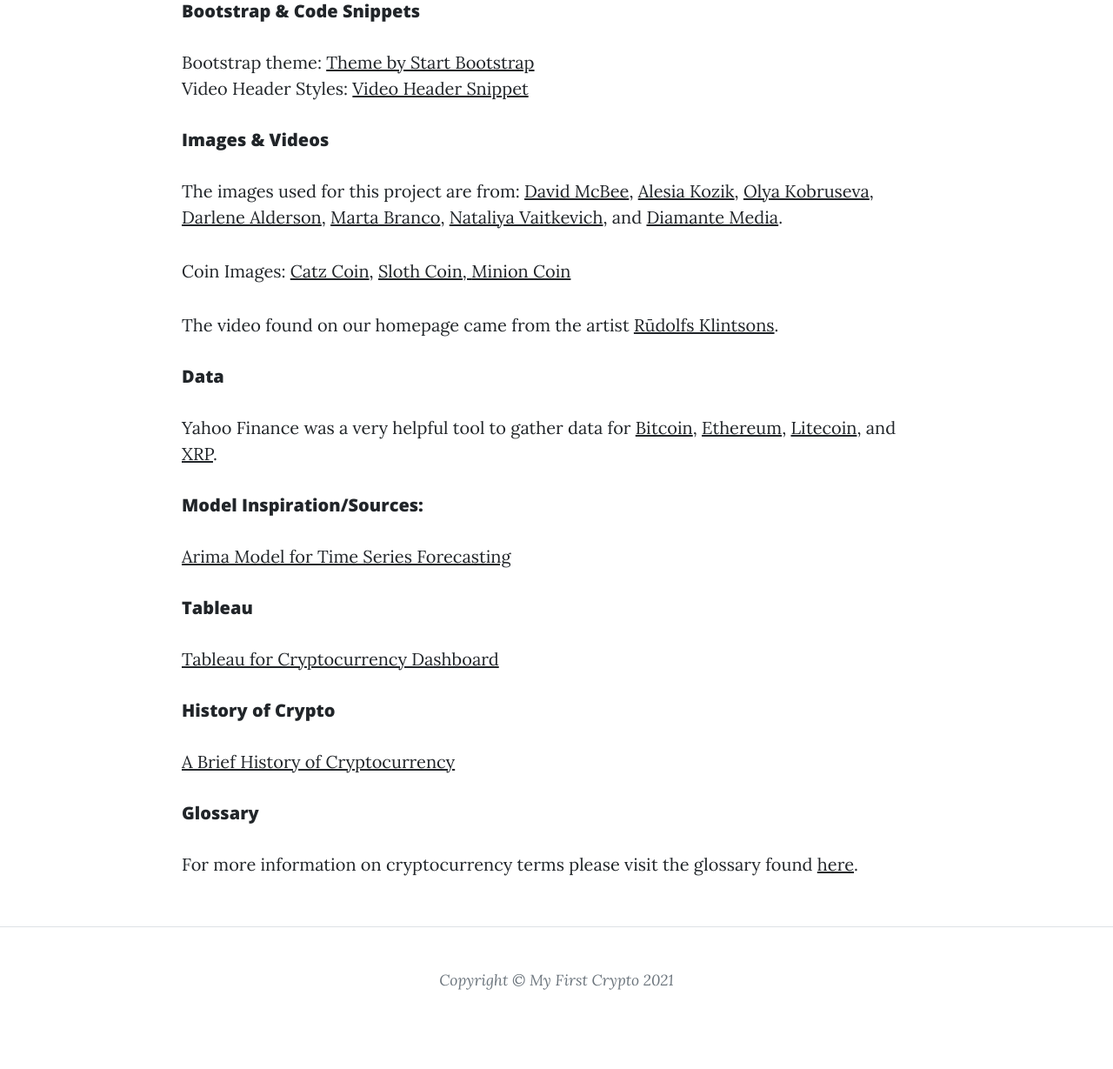
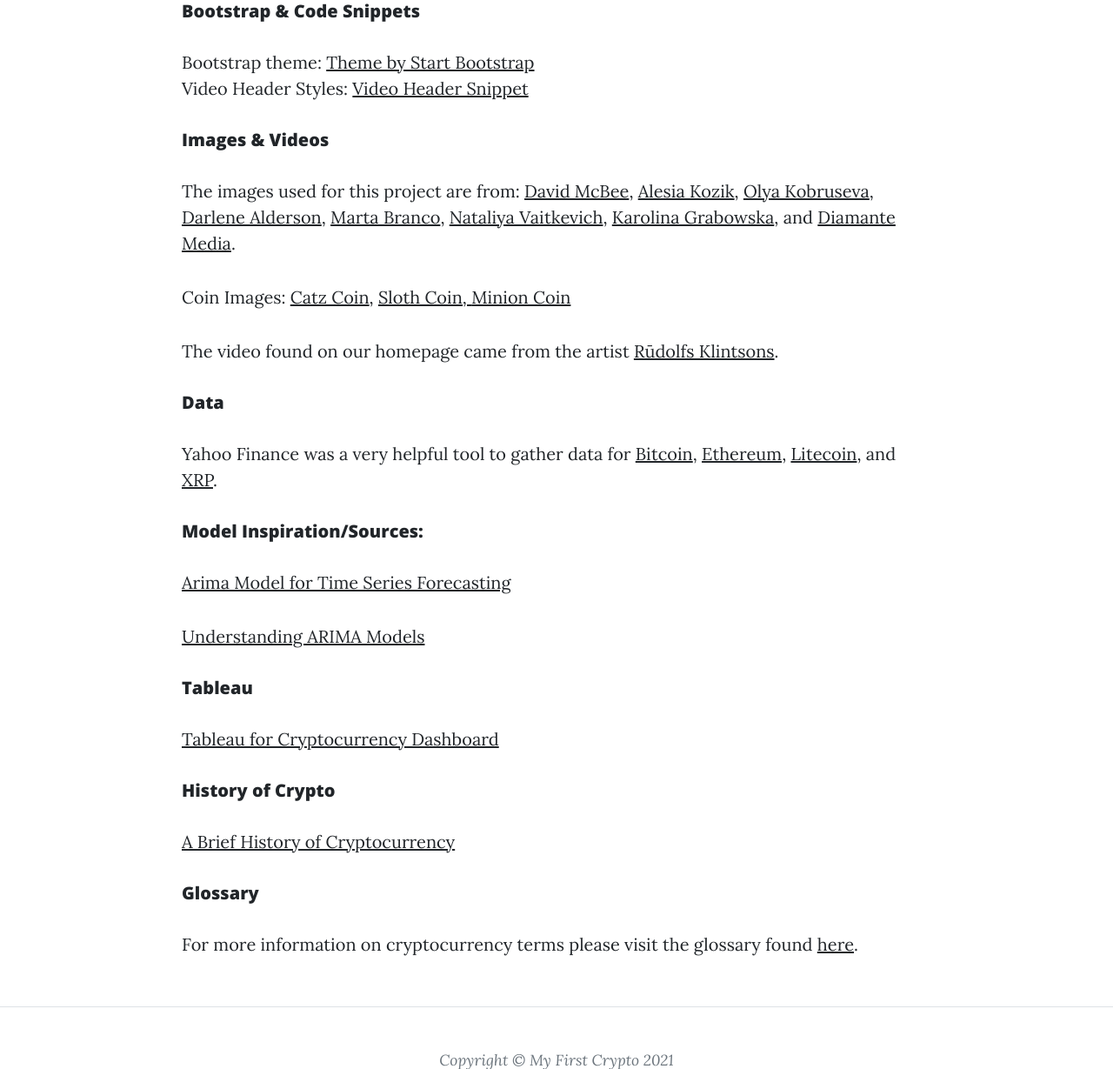
Before and after one commit to dmayo0317/project4, a Flask app: page /works-cited in a window 1280 px wide. Shown: the part 802-2031 px from the top of the page at 87% size. Before the commit the page ends 1940 px from the top, so only its background shows below. Run offline with Flask 2, Linux system fonts and the light colour scheme; some libraries are stand-ins or nearby versions.

Commit message:
adding sources

```diff
--- a/templates/page/works-cited.html
+++ b/templates/page/works-cited.html
@@ -91,7 +91,10 @@
                                 href="https://www.pexels.com/photo/three-round-silver-and-gold-colored-coins-1263324/"
                                 target="_blank">Marta Branco</a>, <a
                                 href="https://www.pexels.com/photo/marketing-blue-internet-technology-6120169/"
-                                target="_blank">Nataliya Vaitkevich</a>, and <a href="https://medium.com/@diamantemedia/the-history-of-cryptocurrency-d5d6a96330cb"
+                                target="_blank">Nataliya Vaitkevich</a>, <a
+                                href="https://www.pexels.com/photo/man-woman-writing-business-7876456/"
+                                target="_blank">Karolina Grabowska</a>,
+                                and <a href="https://medium.com/@diamantemedia/the-history-of-cryptocurrency-d5d6a96330cb"
                                 target="_blank">Diamante Media</a>.
                         </p>
                         <p>Coin Images: <a href="https://www.catzcoin.io/" target="_blank">Catz Coin</a>, <a
@@ -119,6 +122,9 @@
                         <p><a href="https://www.geeksforgeeks.org/python-arima-model-for-time-series-forecasting/"
                                 target="_blank">Arima Model for Time Series Forecasting</a>
                         </p>
+                        <p><a href="https://faculty.fuqua.duke.edu/~rnau/Decision411_2007/411arim.htm"
+                            target="_blank">Understanding ARIMA Models</a>
+                    </p>
                         <h5>Tableau</h5>
                         <p><a href="https://tableau.toanhoang.com/cryptocurrency-dashboard-full-tutorial/"
                                 target="_blank">Tableau for Cryptocurrency Dashboard</a>
```
